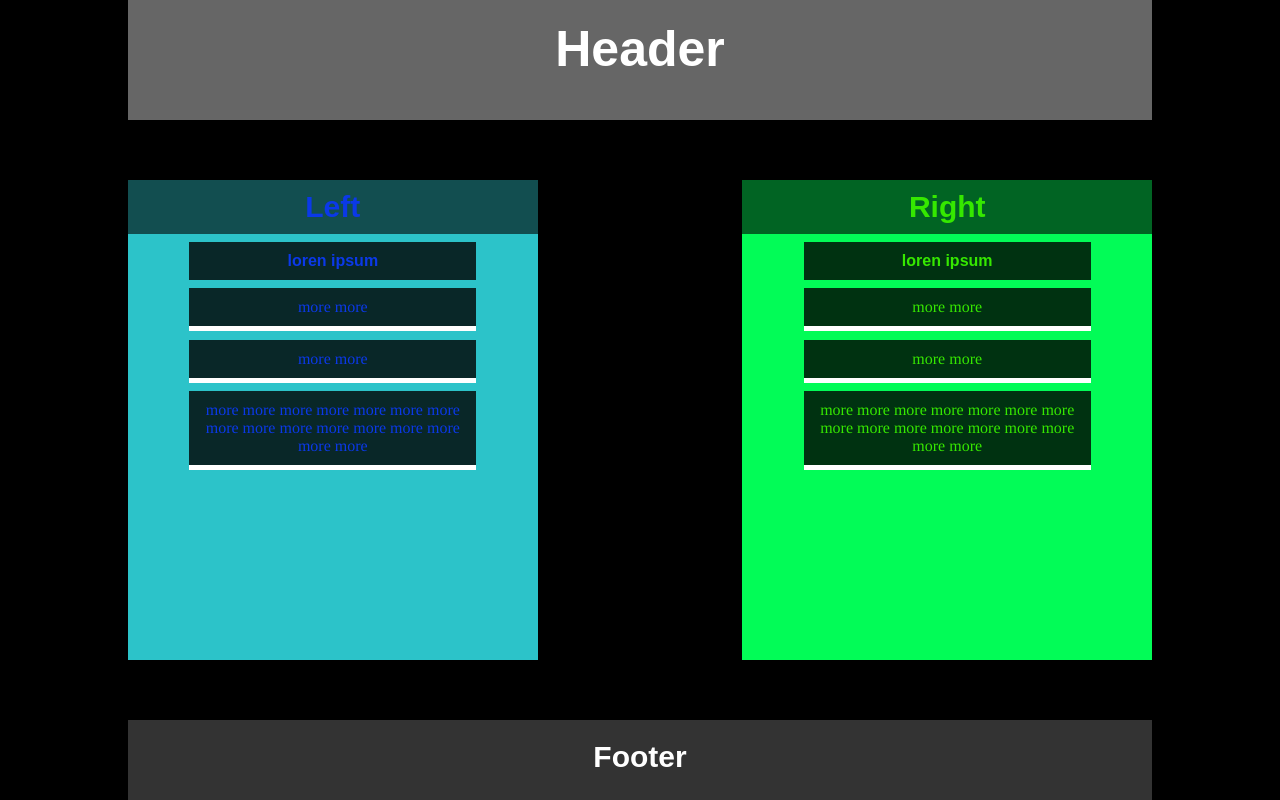
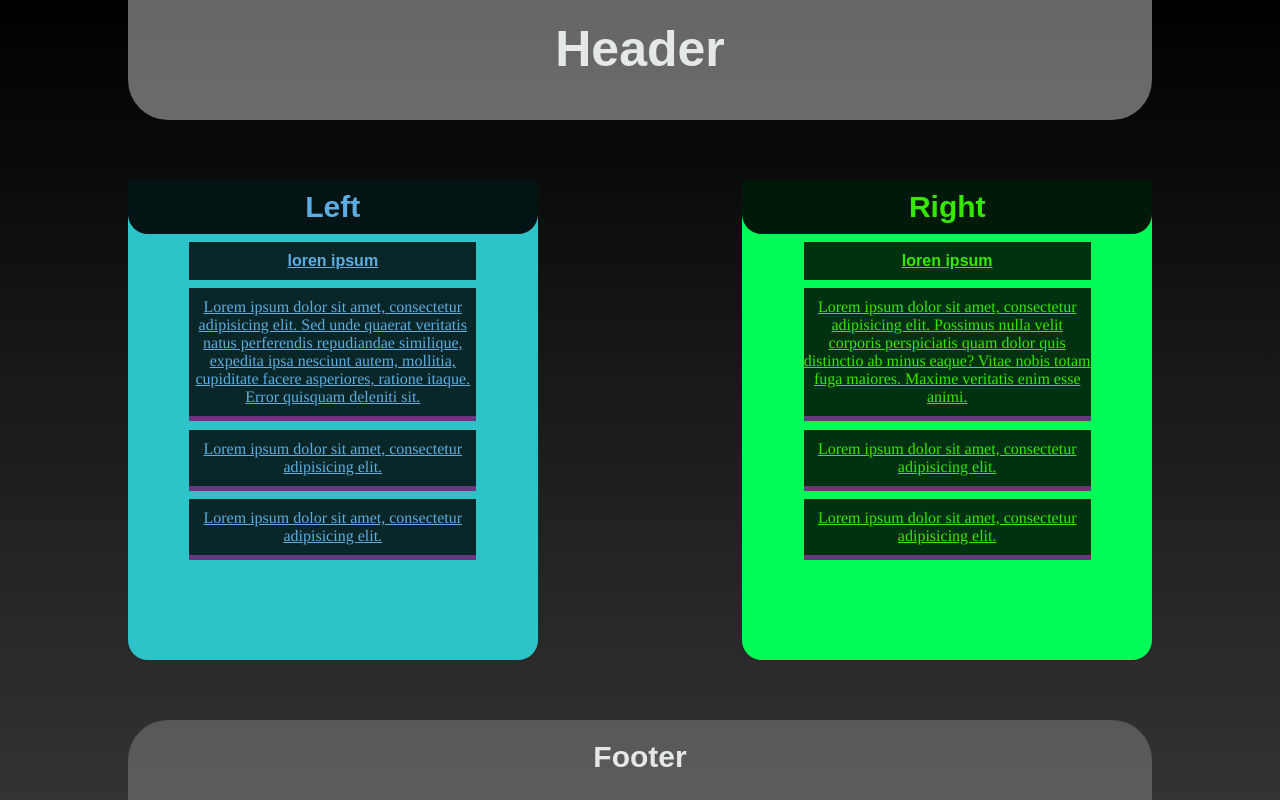
Before and after one commit to armageddon1x/assignment1, a plain HTML site: page index.html in a window 1280 px wide. Drawn offline with Linux system fonts and the light colour scheme.

Commit message:
edits for content and style

```diff
--- a/css/sassy.css
+++ b/css/sassy.css
@@ -1,60 +1,87 @@
 * {
   margin: 0;
-  padding: 0; }
+  padding: 0;
+}
 
 body {
-  background: black;
-  color: white;
+  background: #000000;
+  background: -moz-linear-gradient(top, #000000 0%, #333 100%);
+  background: -webkit-gradient(left top, left bottom, color-stop(0%, #000000), color-stop(100%, #333));
+  background: -webkit-linear-gradient(top, #000000 0%, #333 100%);
+  background: -o-linear-gradient(top, #000000 0%, #333 100%);
+  background: -ms-linear-gradient(top, #000000 0%, #333 100%);
+  background: linear-gradient(to bottom, #000000 0%, #333 100%);
+  filter: progid:DXImageTransform.Microsoft.gradient( startColorstr='$base', endColorstr='$new', GradientType=0 );
+  color: #E5E8E8;
+  text-align: center;
   font-family: arial;
   font-size: 30px;
   font-weight: bold;
-  text-align: center; }
+}
 
 #wrap {
   width: 80%;
   height: 100vh;
-  margin: 0 auto; }
+  margin: 0 auto;
+}
 #wrap #head {
   width: 100%;
   height: 15vh;
   font-size: 50px;
   background: rgba(255, 255, 255, 0.4);
   box-sizing: border-box;
-    padding: 20px 0; }
+  padding: 20px 0;
+  border-bottom-right-radius: 40px;
+  border-bottom-left-radius: 40px;
+}
 #wrap .column, #wrap #left, #wrap #right {
   width: 40%;
   height: 60vh;
-    margin: 7.5vh 0; }
+  margin: 7.5vh 0;
+  border-bottom-right-radius: 20px;
+  border-bottom-left-radius: 20px;
+}
 #wrap #foot {
   width: 100%;
   height: 10vh;
   clear: both;
   background: rgba(255, 255, 255, 0.2);
   box-sizing: border-box;
-    padding: 20px 0; }
+  padding: 20px 0;
+  border-top-right-radius: 40px;
+  border-top-left-radius: 40px;
+}
 
 #left {
   float: left;
   background: #2CC3C9;
-  color: #0B39E8; }
+  color: #5DADE2;
+}
 
 #right {
   float: right;
   background: #02FC57;
-  color: #35E800; }
+  color: #35E800;
+}
 
 .title {
-  background: rgba(0, 0, 0, 0.6);
-  padding: 10px 0; }
+  background: rgba(0, 0, 0, 0.9);
+  padding: 10px 0;
+  border-bottom-right-radius: 20px;
+  border-bottom-left-radius: 20px;
+}
 
 .text, .more {
   width: 70%;
   margin: 2% auto;
   font-size: 16px;
   background: rgba(0, 0, 0, 0.8);
-  padding: 10px 0; }
+  padding: 10px 0;
+  text-decoration: underline;
+}
 
 .more {
+  border-bottom: 5px solid rgba(125, 60, 152, 0.8);
   font-family: times;
   font-weight: normal;
-  border-bottom: 5px solid white; }
+}
--- a/index.html
+++ b/index.html
@@ -13,18 +13,18 @@
 			<p class="text">
 				loren ipsum
 			</p>
-			<p class="more">more more</p>
-			<p class="more">more more</p>
-			<p class="more">more more more more more more more more more more more more more more more more</p>
+			<p class="more">Lorem ipsum dolor sit amet, consectetur adipisicing elit. Sed unde quaerat veritatis natus perferendis repudiandae similique, expedita ipsa nesciunt autem, mollitia, cupiditate facere asperiores, ratione itaque. Error quisquam deleniti sit.</p>
+			<p class="more">Lorem ipsum dolor sit amet, consectetur adipisicing elit.</p>
+			<p class="more">Lorem ipsum dolor sit amet, consectetur adipisicing elit.</p>
 		</div>
 		<div id="right">
 			<p class="title" class="column">Right</p>
 			<p class="text">
 				loren ipsum
 			</p>
-			<p class="more">more more</p>
-			<p class="more">more more</p>
-			<p class="more">more more more more more more more more more more more more more more more more</p>
+			<p class="more">Lorem ipsum dolor sit amet, consectetur adipisicing elit. Possimus nulla velit corporis perspiciatis quam dolor quis distinctio ab minus eaque? Vitae nobis totam fuga maiores. Maxime veritatis enim esse animi.</p>
+			<p class="more">Lorem ipsum dolor sit amet, consectetur adipisicing elit.</p>
+			<p class="more">Lorem ipsum dolor sit amet, consectetur adipisicing elit.</p>
 		</div>
 		<footer id="foot">Footer</footer>
 	</div>
```
Lines whose indentation alone changed are shown as unchanged.
